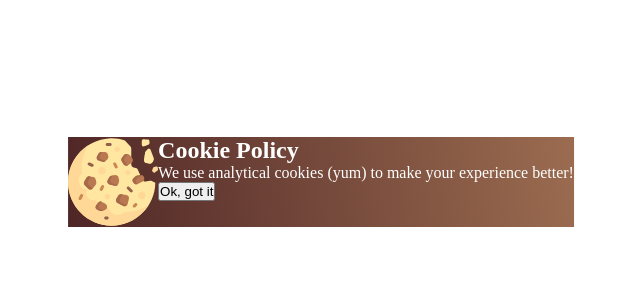
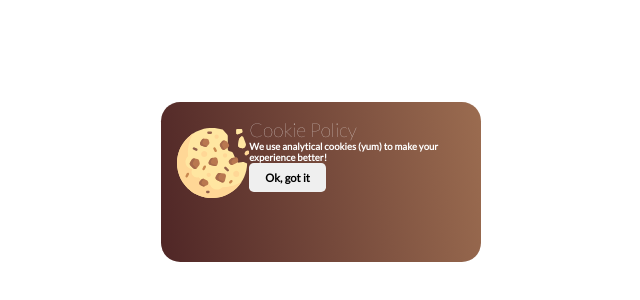
Before and after one commit to alba-molina-nyc/js_animations, a plain HTML site: page index.html in a window 1280 px wide. Shown: the part 218-518 px from the top of the page, without its empty margins (319-959 px from the left). Drawn offline with Linux system fonts and the light colour scheme.

Commit message:
more css

```diff
--- a/index.html
+++ b/index.html
@@ -6,8 +6,12 @@
     <meta name="viewport" content="width=device-width, initial-scale=1.0" />
     <script src="app.js"></script>
     <title>Cookie Pop Up</title>
+    <link rel="preconnect" href="https://fonts.googleapis.com">
+<link rel="preconnect" href="https://fonts.gstatic.com" crossorigin>
+<link href="https://fonts.googleapis.com/css2?family=Lato:wght@100;400&display=swap" rel="stylesheet"></link>
     <link rel="stylesheet" href="./style.css"></link>
 </head>
+
 <body>
 <div class="cookie-container">
 <svg class="cookie" width="90" height="90" viewBox="0 0 528 512" fill="none" xmlns="http://www.w3.org/2000/svg">
@@ -68,7 +72,7 @@
 </g>
 </svg>
 <div class="text">
-    <h2 className="cookie-title">Cookie Policy</h2>
+    <h2 class="cookie-title">Cookie Policy</h2>
     <p class="cookie-subtitle">We use analytical cookies (yum) to make your experience better!</p>
 <button>Ok, got it</button>
 </div>
--- a/style.css
+++ b/style.css
@@ -4,9 +4,9 @@
     box-sizing: border-box;
 }
 
-/* body{
+body{
     height: 100vh;
-} */
+}
 
 .cookie-container {
     background: linear-gradient(260deg, #9b6c50 0%, #4f2626 100%);
@@ -19,4 +19,31 @@
     color: white;
     /* to move cookie and text side by side */
     display: flex;
+    width: 20rem;
+    height: 10rem;
+    /* round out corners */
+    border-radius: 1.2rem;
+    padding: 1rem;
+    font-family: "Lato";
+
 }
+
+.cookie-title{
+    font-size: 1.2rem;
+    font-weight: lighter;
+}
+
+.cookie-subtitle {
+    font-weight: bold;
+    font-size: 0.6rem;
+}
+
+button {
+    border-style: none;
+    /* brings the writing to the center */
+    padding: 0.5rem 1rem;
+    font-family: "Lato";
+    font-size: 0.7rem;
+    font-weight: bold;
+    border-radius: 0.3rem;
+}
```
